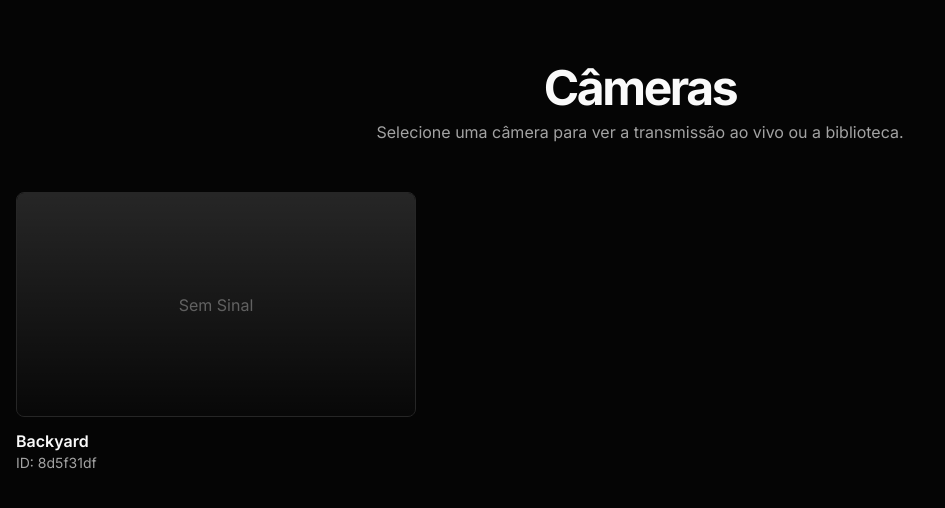
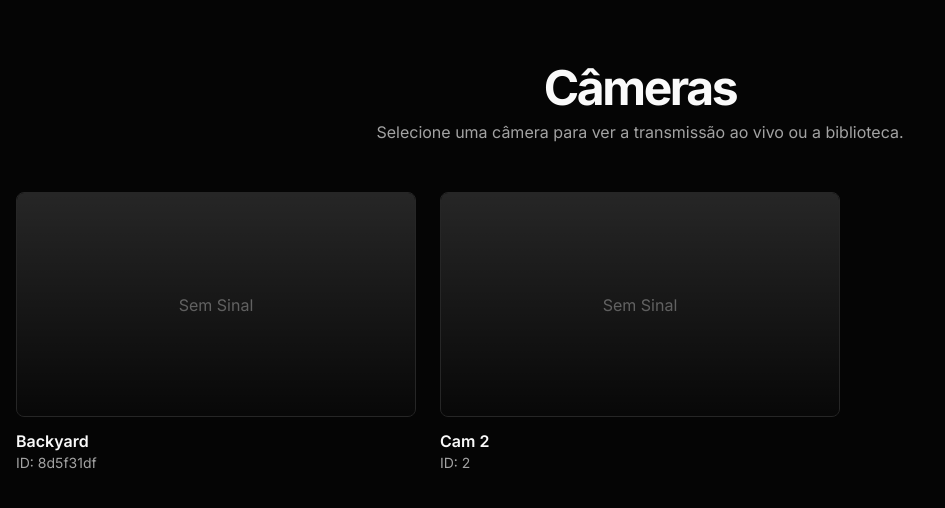
Before and after one commit to smileee/cameranode, a Next.js app: page / in a window 1280 px wide. Shown: the top 508 px of the page, without its empty margins (0-945 px from the left). Built offline with nearby package versions, Linux system fonts and the light colour scheme.

Commit message:
feat: 🎥 Update camera configuration to include new camera details
- Added a new camera entry for 'Cam 2' with its RTSP URL.
- Removed commented-out code for better clarity and maintainability.

```diff
--- a/cameras.config.ts
+++ b/cameras.config.ts
@@ -10,9 +10,9 @@ export const CAMERAS: Camera[] = [
     name: 'Backyard',
     rtspUrl: 'rtsp://192.168.9.231:554',
   },
-  // {
-  //   id: '2',
-  //   name: 'Driveway Cam',
-  //   rtspUrl: 'rtsp://...',
-  // },
+  {
+    id: '2',
+    name: 'Cam 2',
+    rtspUrl: 'rtsp://192.168.9.161:554',
+  },
 ];
```
